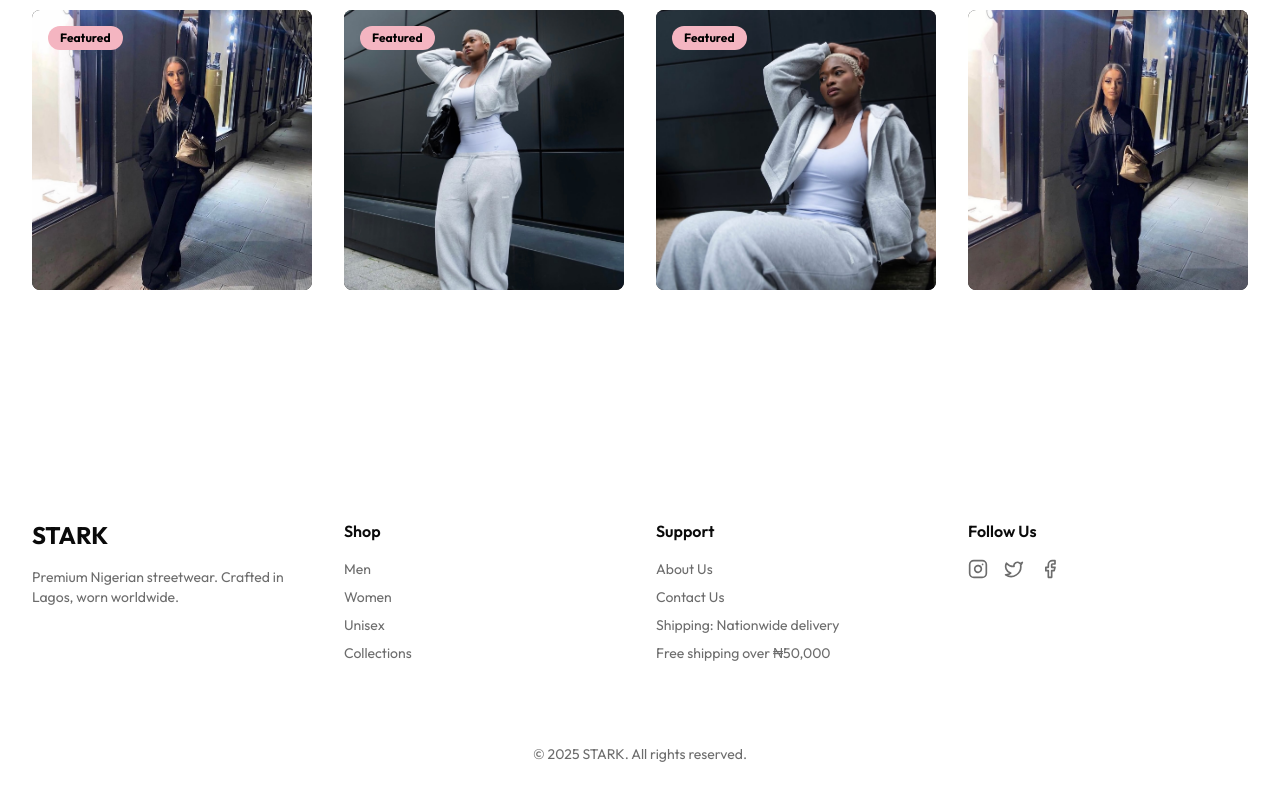
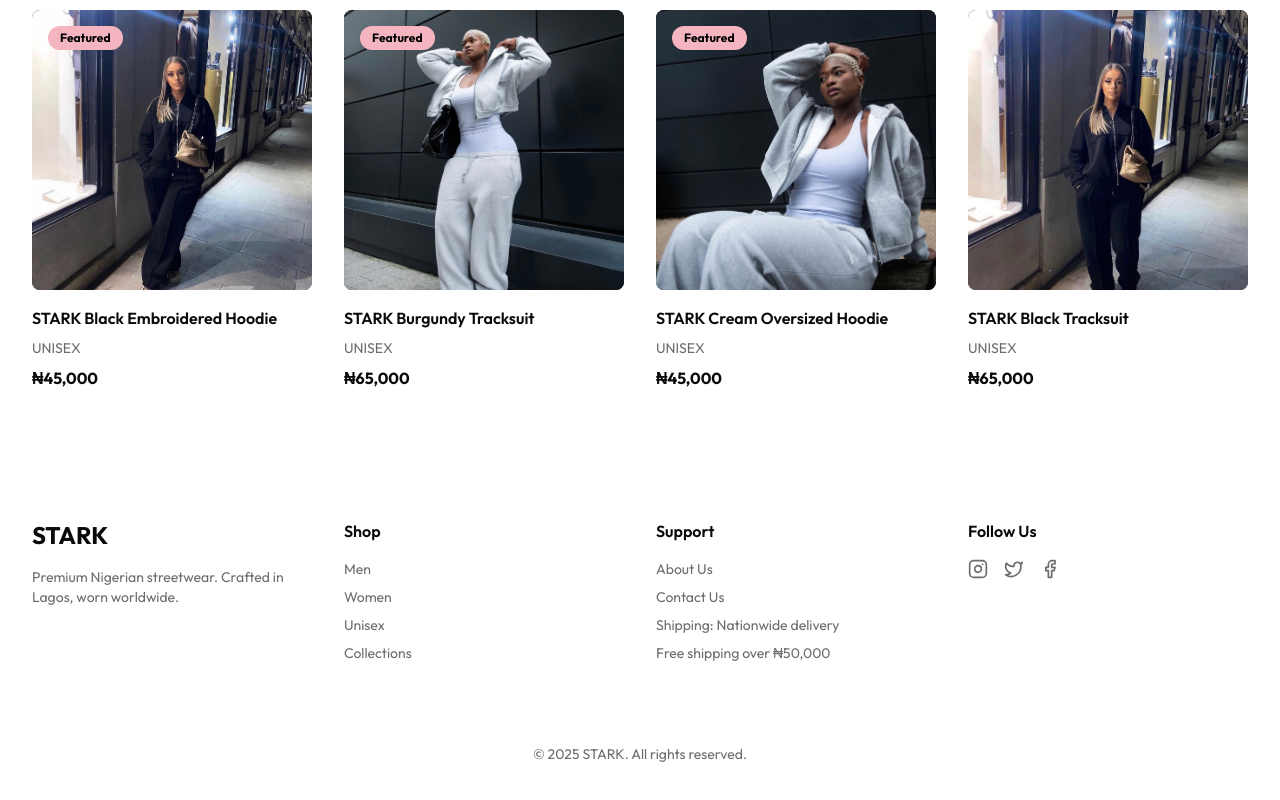
Before and after one commit to GeorgieW1/stark, a Next.js app: page /product/1 in a window 1280 px wide. Shown: the part 1190-1990 px from the top of the page. Built offline with nearby package versions, Linux system fonts and the light colour scheme; no server answers.

Commit message:
Update ProductCard component to support light theme

```diff
--- a/components/product-card.tsx
+++ b/components/product-card.tsx
@@ -31,7 +31,7 @@ export function ProductCard({ product }: ProductCardProps) {
       className="group"
     >
       <Link href={`/product/${product.id}`}>
-        <div className="relative aspect-square overflow-hidden bg-neutral-900 rounded-lg mb-4">
+        <div className="relative aspect-square overflow-hidden bg-muted rounded-lg mb-4">
           <Image
             src={product.images[0] || "/placeholder.svg"}
             alt={product.name}
@@ -43,7 +43,7 @@ export function ProductCard({ product }: ProductCardProps) {
           <motion.div
             initial={{ opacity: 0, y: 20 }}
             whileHover={{ opacity: 1, y: 0 }}
-            className="absolute inset-0 bg-black/60 flex items-center justify-center opacity-0 group-hover:opacity-100 transition-opacity"
+            className="absolute inset-0 bg-black/60 dark:bg-black/60 flex items-center justify-center opacity-0 group-hover:opacity-100 transition-opacity"
           >
             <Button onClick={handleQuickAdd} className="bg-white text-black hover:bg-[#f4b5c1] hover:text-black">
               <ShoppingBag className="h-4 w-4 mr-2" />
@@ -60,9 +60,9 @@ export function ProductCard({ product }: ProductCardProps) {
         </div>
 
         <div className="space-y-2">
-          <h3 className="font-semibold text-white group-hover:text-[#f4b5c1] transition-colors">{product.name}</h3>
-          <p className="text-white/60 text-sm">{product.category.toUpperCase()}</p>
-          <p className="text-white font-bold">₦{product.price.toLocaleString()}</p>
+          <h3 className="font-semibold text-foreground group-hover:text-[#f4b5c1] transition-colors">{product.name}</h3>
+          <p className="text-foreground/60 text-sm">{product.category.toUpperCase()}</p>
+          <p className="text-foreground font-bold">₦{product.price.toLocaleString()}</p>
         </div>
       </Link>
     </motion.div>
```
